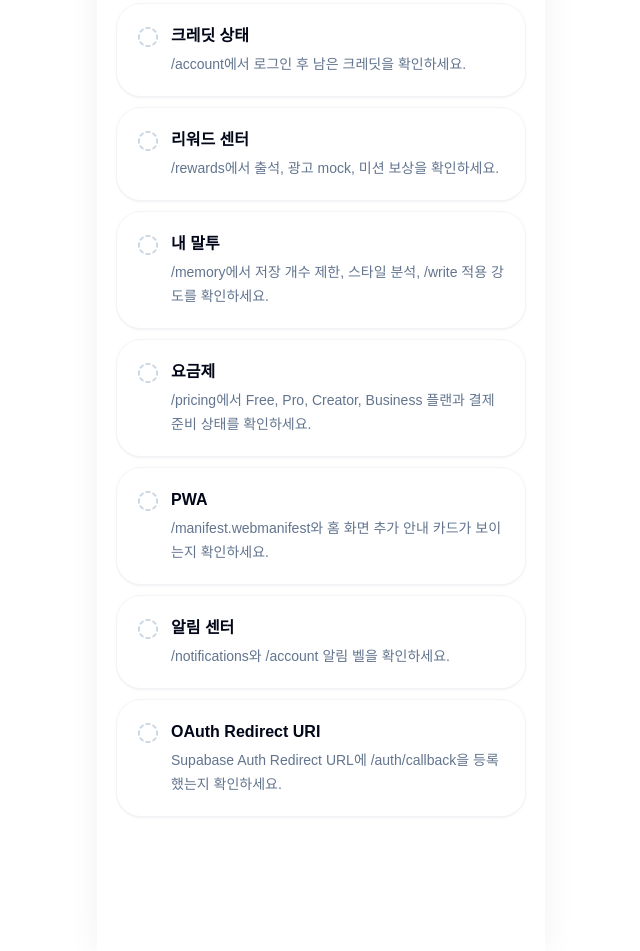
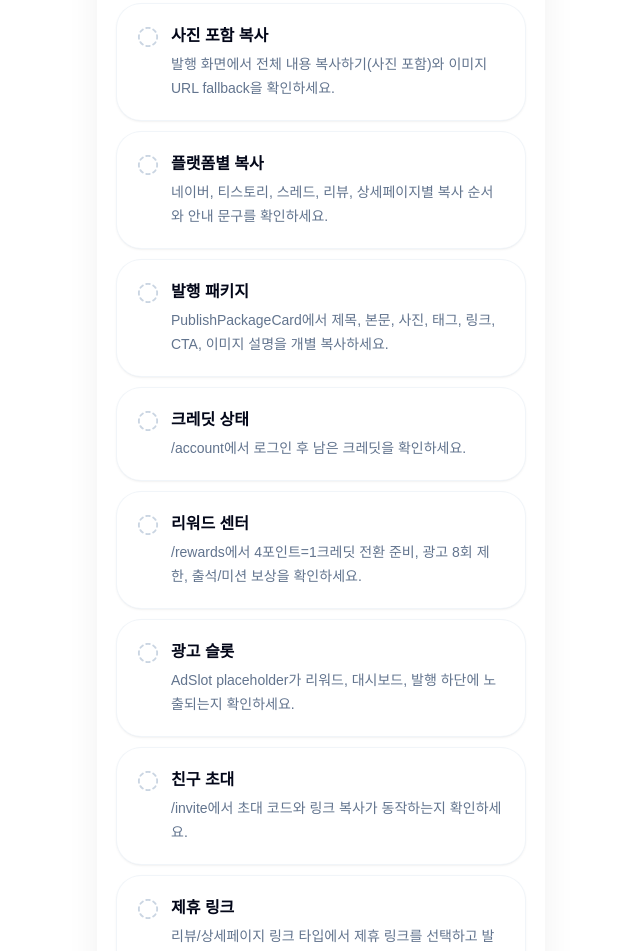
Before and after one commit to mykim2732/tripwriter, a Next.js app: page /qa in a window 1280 px wide. Shown: the part 1200-2151 px from the top of the page, without its empty margins (319-959 px from the left). Built offline with nearby package versions, Linux system fonts and the light colour scheme; no server answers.

Commit message:
Sprint 100: update publish reward QA docs

```diff
--- a/app/qa/page.tsx
+++ b/app/qa/page.tsx
@@ -58,8 +58,15 @@ export default function QaPage() {
     { label: "AI 디자인", status: "ready", description: "편집기 하단 디자인 패널에서 테마를 선택해 확인하세요." },
     { label: "저장함 불러오기", status: "ready", description: "/saved에서 프로젝트 그룹과 플랫폼 필터를 확인하세요." },
     { label: "발행 화면", status: "ready", description: "/publish/[id]에서 플랫폼별 복사 순서를 확인하세요." },
+    { label: "사진 포함 복사", status: "ready", description: "발행 화면에서 전체 내용 복사하기(사진 포함)와 이미지 URL fallback을 확인하세요." },
+    { label: "플랫폼별 복사", status: "ready", description: "네이버, 티스토리, 스레드, 리뷰, 상세페이지별 복사 순서와 안내 문구를 확인하세요." },
+    { label: "발행 패키지", status: "ready", description: "PublishPackageCard에서 제목, 본문, 사진, 태그, 링크, CTA, 이미지 설명을 개별 복사하세요." },
     { label: "크레딧 상태", status: "ready", description: "/account에서 로그인 후 남은 크레딧을 확인하세요." },
-    { label: "리워드 센터", status: "ready", description: "/rewards에서 출석, 광고 mock, 미션 보상을 확인하세요." },
+    { label: "리워드 센터", status: "ready", description: "/rewards에서 4포인트=1크레딧 전환 준비, 광고 8회 제한, 출석/미션 보상을 확인하세요." },
+    { label: "광고 슬롯", status: "ready", description: "AdSlot placeholder가 리워드, 대시보드, 발행 하단에 노출되는지 확인하세요." },
+    { label: "친구 초대", status: "ready", description: "/invite에서 초대 코드와 링크 복사가 동작하는지 확인하세요." },
+    { label: "제휴 링크", status: "ready", description: "리뷰/상세페이지 링크 타입에서 제휴 링크를 선택하고 발행 복사에 광고/제휴 표시가 붙는지 확인하세요." },
+    { label: "수익화 가이드", status: "ready", description: "/monetization은 관리자만 접근 가능하며 광고/제휴/결제 연결 상태를 점검합니다." },
     { label: "내 말투", status: "ready", description: "/memory에서 저장 개수 제한, 스타일 분석, /write 적용 강도를 확인하세요." },
     { label: "요금제", status: "ready", description: "/pricing에서 Free, Pro, Creator, Business 플랜과 결제 준비 상태를 확인하세요." },
     { label: "PWA", status: "ready", description: "/manifest.webmanifest와 홈 화면 추가 안내 카드가 보이는지 확인하세요." },
```
Also changed, not shown: 2 other files (tests, documents, lock files or other folders).
